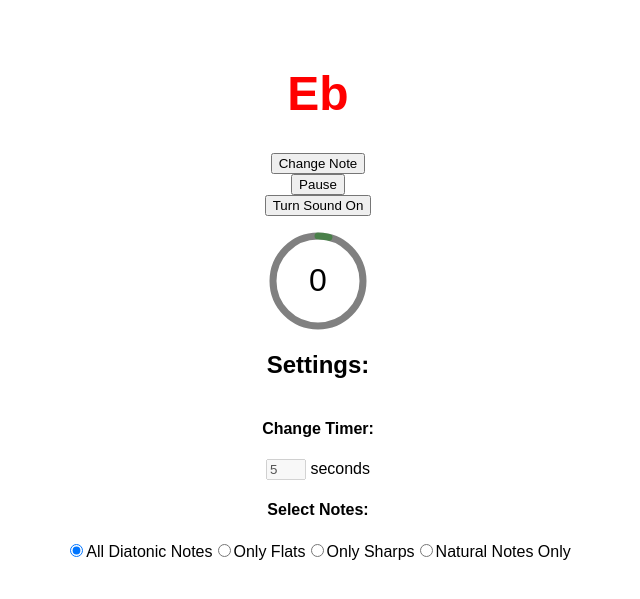
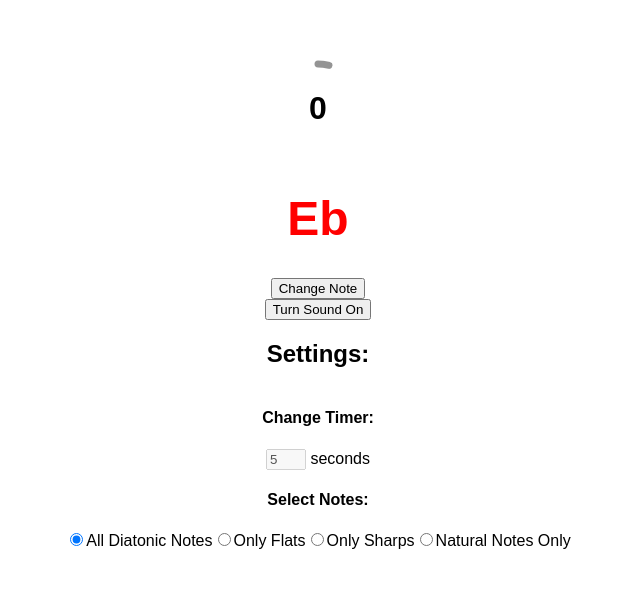
Before and after one commit to kyran-lewis/random-musical-note-generator, a React (Vite) app: page / in a window 1280 px wide. Shown: the part 103-702 px from the top of the page, without its empty margins (322-962 px from the left). Built offline with nearby package versions, Linux system fonts and the light colour scheme.

Commit message:
If you click the timer it will now pause hence removed pause button. Added pause icon to the timer. Changed colours of timer stroke. Added audio array for diatonic notes so that should be working now.

```diff
--- a/src/App.tsx
+++ b/src/App.tsx
@@ -47,6 +47,27 @@ function App() {
     "G#",
     "Ab",
   ];
+
+  const ALL_DIATONIC_NOTES_AUDIO = [
+    A,
+    Bb,
+    Bb,
+    B,
+    C,
+    Db,
+    Db,
+    D,
+    Eb,
+    Eb,
+    E,
+    F,
+    Gb,
+    Gb,
+    G,
+    Ab,
+    Ab,
+  ];
+
   const ONLY_SHARPS = [
     "A",
     "A#",
@@ -61,6 +82,8 @@ function App() {
     "G",
     "G#",
   ];
+  const ONLY_SHARPS_AUDIO = [A, Bb, B, C, Db, D, Eb, E, F, Gb, G, Ab];
+
   const ONLY_FLATS = [
     "Ab",
     "A",
@@ -128,7 +151,14 @@ function App() {
   useEffect(() => {
     if (soundOn && secondsLeft == 0) {
       let noteToPlay = A;
-      if (noteSelection === "onlyFlats") {
+      // TODO: Diatonic notes will be more difficult as sharps and flats will have the same audio file but the array is longer
+      if (noteSelection == "all") {
+        noteToPlay =
+          ALL_DIATONIC_NOTES_AUDIO[ALL_DIATONIC_NOTES.indexOf(currentNote)];
+        console.log(noteToPlay);
+      } else if (noteSelection == "onlySharps") {
+        noteToPlay = ONLY_SHARPS_AUDIO[ONLY_SHARPS.indexOf(currentNote)];
+      } else if (noteSelection == "onlyFlats") {
         noteToPlay = ONLY_FLATS_AUDIO[ONLY_FLATS.indexOf(currentNote)];
       } else {
         noteToPlay = NATURAL_NOTES_AUDIO[NATURAL_NOTES.indexOf(currentNote)];
@@ -141,23 +171,23 @@ function App() {
 
   return (
     <div className="main">
+      <CountdownTimer
+        secondsLeft={secondsLeft}
+        setSecondsLeft={setSecondsLeft}
+        paused={paused}
+        setPaused={setPaused}
+        countdownLength={countdownLength}
+      />
       <h1 style={{ color: secondsLeft > 0 ? "black" : "red" }}>
         {currentNote}
       </h1>
       <button onClick={changeNote}>Change Note</button>
-      <button onClick={(e) => setPaused(!paused)}>
+      {/* <button onClick={(e) => setPaused(!paused)}>
         {paused ? "Resume" : "Pause"}
-      </button>
+      </button> */}
       <button onClick={(e) => setSoundOn(!soundOn)}>
         {soundOn ? "Turn Sound Off" : "Turn Sound On"}
       </button>
-
-      <CountdownTimer
-        secondsLeft={secondsLeft}
-        setSecondsLeft={setSecondsLeft}
-        paused={paused}
-        countdownLength={countdownLength}
-      />
       <h2>Settings:</h2>
       <h4>Change Timer:</h4>
       <ChangeTimerField
--- a/src/CountdownTimer.tsx
+++ b/src/CountdownTimer.tsx
@@ -1,9 +1,11 @@
 import { useEffect, useState } from "react";
+import PauseIcon from "./assets/pause.svg";
 
 function CountdownTimer({
   secondsLeft,
   setSecondsLeft,
   paused,
+  setPaused,
   countdownLength,
 }: any) {
   const FULL_DASH_ARRAY = 283;
@@ -24,8 +26,6 @@ function CountdownTimer({
       }
     }
   });
-
-  console.log(circleDashArray);
 
   function calculateTimeFraction() {
     const rawTimeFraction = secondsLeft / countdownLength;
@@ -50,7 +50,7 @@ function CountdownTimer({
   const remainingPathColor = "green";
 
   return (
-    <div className="base-timer">
+    <div className="base-timer" onClick={() => setPaused(!paused)}>
       <svg
         className="base-timer__svg"
         viewBox="0 0 100 100"
@@ -75,7 +75,13 @@ function CountdownTimer({
         ></path>
       </svg>
       <span id="base-timer-label" className="base-timer__label">
-        {secondsLeft < 0 ? "0" : secondsLeft}
+        {paused ? (
+          <img width={"25px"} height={"25px"} src={PauseIcon} />
+        ) : secondsLeft < 0 ? (
+          "0"
+        ) : (
+          secondsLeft
+        )}
       </span>
     </div>
   );
--- a/src/style.css
+++ b/src/style.css
@@ -1,6 +1,7 @@
 body {
   margin: 0;
   padding: 0;
+  /* TODO: use Inter google font, requires extra imports*/
   font-family: Arial, Helvetica, sans-serif;
 }
 
@@ -23,6 +24,7 @@ h1 {
   position: relative;
   height: 100px;
   width: 100px;
+  cursor: pointer;
 }
 
 /* Removes SVG styling that would hide the time label */
@@ -34,7 +36,7 @@ h1 {
 /* The SVG path that displays the timer's progress */
 .base-timer__path-elapsed {
   stroke-width: 7px;
-  stroke: grey;
+  stroke: white;
 }
 
 .base-timer__label {
@@ -54,6 +56,7 @@ h1 {
 
   /* Sort of an arbitrary number; adjust to your liking */
   font-size: 32px;
+  font-weight: bold;
 }
 
 .change-timer input {
@@ -75,7 +78,7 @@ h1 {
   transition: 1s linear all;
 
   /* Allows the ring to change color when the color value updates */
-  stroke: green;
+  stroke: black;
 
   fill: none;
 }
```
Also changed, not shown: src/assets/pause.svg (added), 1 other file (tests, documents, lock files or other folders).
